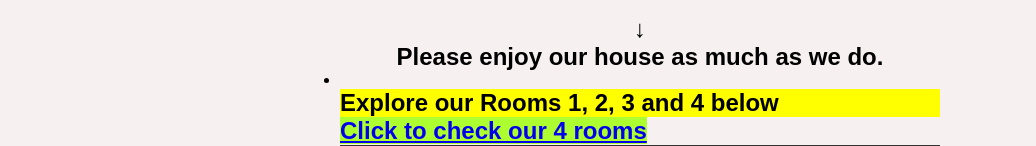
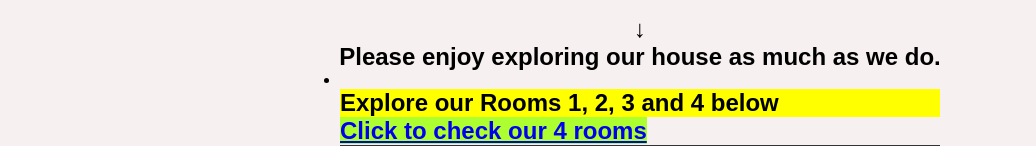
Before and after one commit to manuelbhl/gbbwebsite, a plain HTML site: page index.html in a window 1280 px wide. Shown: the part 1148-1294 px from the top of the page, without its empty margins (0-1036 px from the left). Drawn offline with Linux system fonts and the light colour scheme; grey boxes are pictures that could not be loaded.

Commit message:
Update index.html

```diff
--- a/index.html
+++ b/index.html
@@ -296,7 +296,7 @@ hr {
 
     </section>
 <div class ="roomunits">
-      <h2> Please enjoy our house as much as we do. </h2>
+      <h2> Please enjoy exploring our house as much as we do. </h2>
       <ul class="cards">
         <li>
           <br>
```
